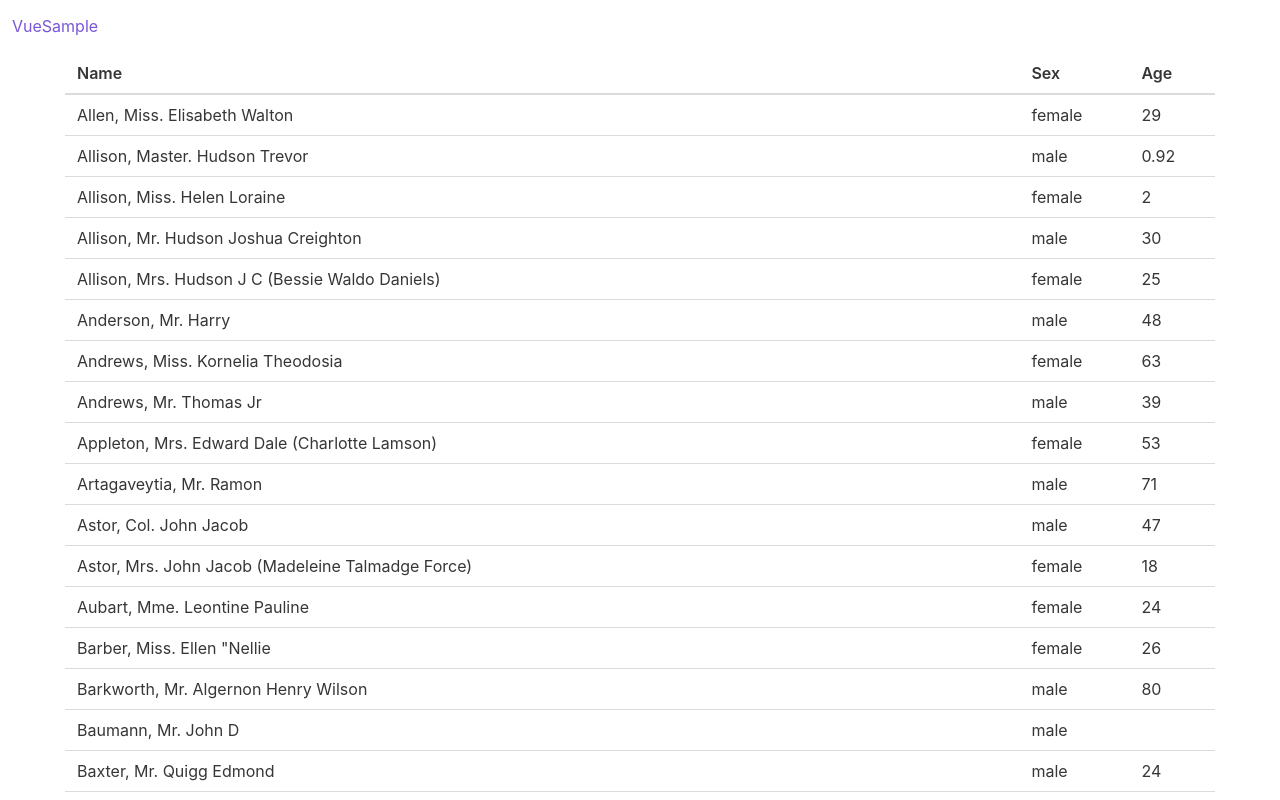
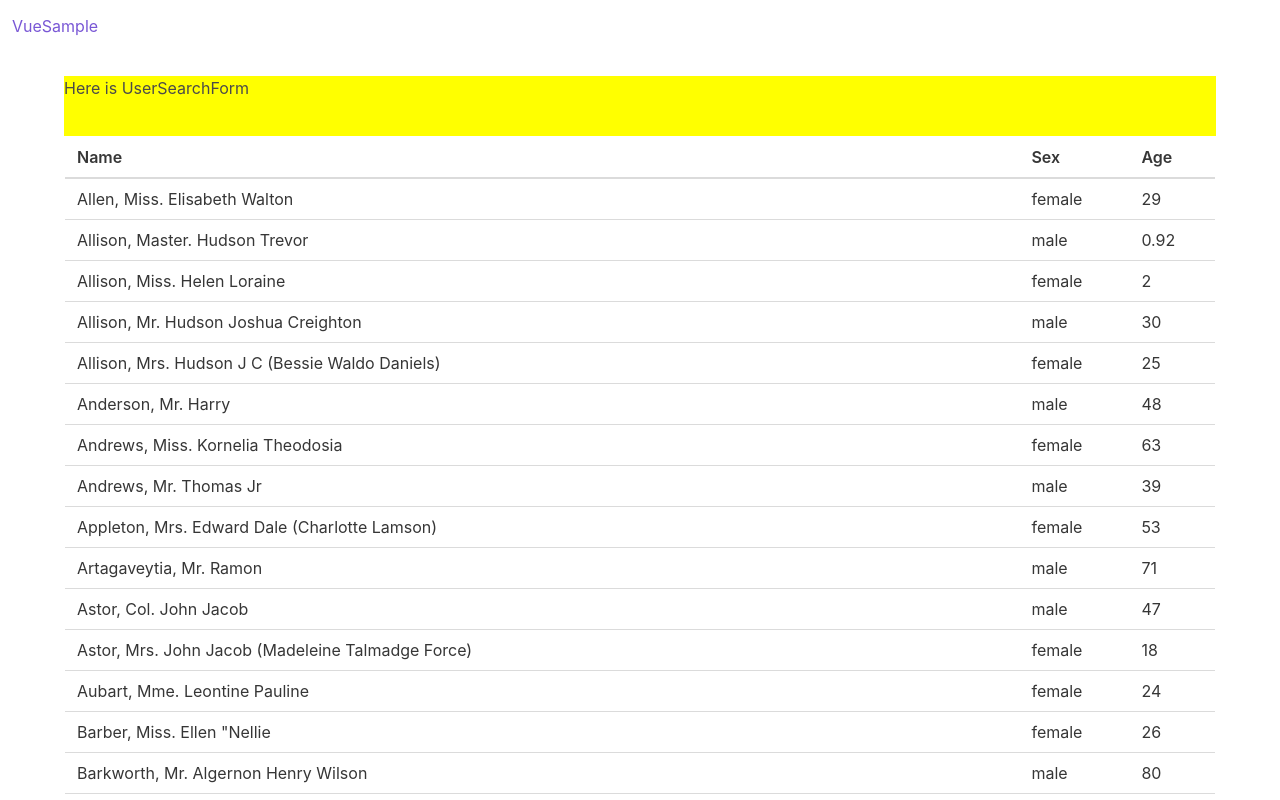
Before and after one commit to jp-ryuji/coding-assignment-vue, a Vue app: page / in a window 1280 px wide. Shown: the top 800 px of the page. Built offline with nearby package versions, Linux system fonts and the light colour scheme.

Commit message:
Add UserSearchForm.vue

```diff
--- /dev/null
+++ b/src/components/parts/UserSearchForm.vue
@@ -0,0 +1,18 @@
+<template>
+  <div class="user-search-form">
+    Here is UserSearchForm
+  </div>
+</template>
+
+<script>
+import Vue from "vue";
+
+export default Vue.extend({});
+</script>
+
+<style scoped>
+.user-search-form {
+  height: 60px;
+  background-color: yellow;
+}
+</style>
--- a/src/views/Home.vue
+++ b/src/views/Home.vue
@@ -1,5 +1,6 @@
 <template>
-  <div class="container">
+  <div class="container my-5">
+    <user-search-form></user-search-form>
     <b-table :data="users" :columns="columns"></b-table>
   </div>
 </template>
@@ -7,8 +8,10 @@
 <script lang="ts">
 import Vue from "vue";
 import titanic from "@/assets/titanic.json";
+import UserSearchForm from "@/components/parts/UserSearchForm.vue";
 
 export default Vue.extend({
+  components: { UserSearchForm },
   name: "Home",
   data() {
     return {
@@ -28,6 +31,6 @@ export default Vue.extend({
         }
       ]
     };
-  },
+  }
 });
 </script>
```
